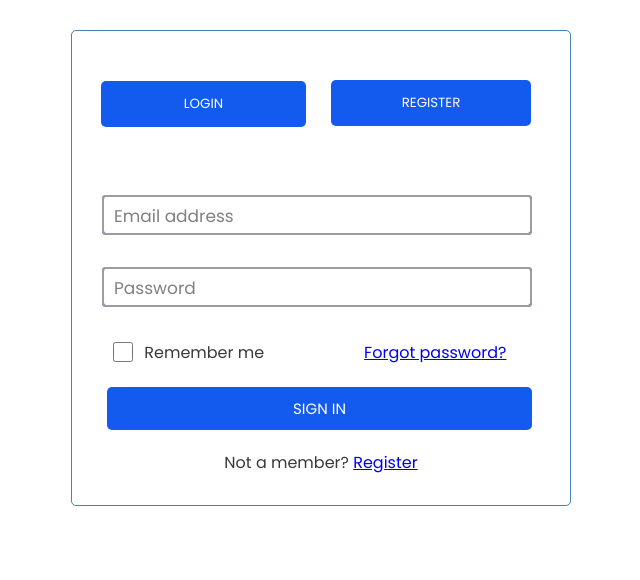
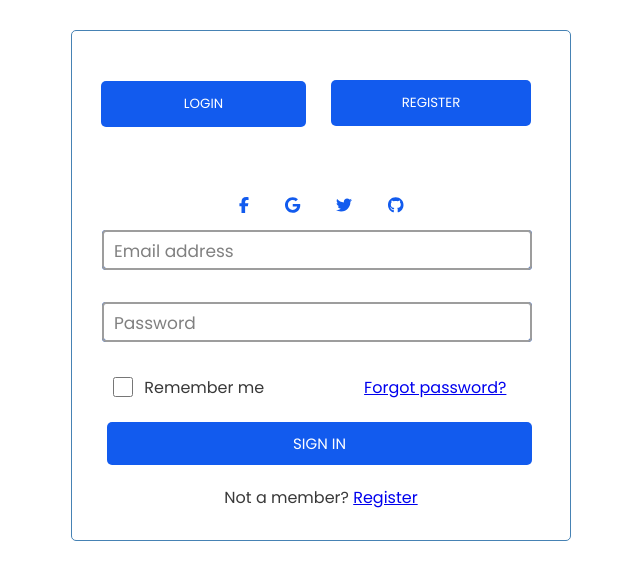
Before and after one commit to OlhaYarosh1/Register-Page, a React (Create React App) app: page / in a window 1280 px wide. Shown: the top 580 px of the page, without its empty margins (319-959 px from the left). Built offline with nearby package versions, Linux system fonts and the light colour scheme.

Commit message:
Added Social Icons.

```diff
--- a/package.json
+++ b/package.json
@@ -3,6 +3,10 @@
   "version": "0.1.0",
   "private": true,
   "dependencies": {
+    "@fortawesome/fontawesome-svg-core": "^6.1.2",
+    "@fortawesome/free-brands-svg-icons": "^6.1.2",
+    "@fortawesome/free-solid-svg-icons": "^6.1.2",
+    "@fortawesome/react-fontawesome": "^0.2.0",
     "@material-ui/core": "^4.12.4",
     "@material-ui/icons": "^4.11.3",
     "@testing-library/jest-dom": "^5.16.4",
--- a/src/components/Container.js
+++ b/src/components/Container.js
@@ -4,11 +4,13 @@
 import Input from './Input'
 import classes from './Container.module.css'
 import ButtonRegister from './ButtonRegister'
+import SocialIcons from './SocialIcons'
 
 const Container = () => {
     return (
         <div className={classes.container}>
             <ButtonRegister/>
+            <SocialIcons/>
             <Input title={'Email address'} type={'text'} widthL={'8px'} widthR={'316px'}/>
             <Input title={'Password'} type={'password'} widthL={'8px'} widthR={'348px'}/>
             <Checkbox/>
--- /dev/null
+++ b/src/components/SocialIcons.js
@@ -0,0 +1,22 @@
+import React from 'react'
+import classes from './SocialIcons.module.css'
+import { FontAwesomeIcon } from '@fortawesome/react-fontawesome'
+import { faFacebookF } from '@fortawesome/free-brands-svg-icons'
+import { faGoogle } from '@fortawesome/free-brands-svg-icons'
+import { faTwitter } from '@fortawesome/free-brands-svg-icons'
+import { faGithub } from '@fortawesome/free-brands-svg-icons'
+
+const SocialIcons = () => {
+  return (
+    <div>
+        <div className={classes.socialIcons}>
+        <FontAwesomeIcon className={classes.img} icon={faFacebookF}/>
+        <FontAwesomeIcon className={classes.img} icon={faGoogle}/>
+        <FontAwesomeIcon className={classes.img} icon={faTwitter}/>
+        <FontAwesomeIcon className={classes.img} icon={faGithub}/>
+        </div>
+    </div>
+  )
+}
+
+export default SocialIcons
--- /dev/null
+++ b/src/components/SocialIcons.module.css
@@ -0,0 +1,9 @@
+.socialIcons {
+    margin: 10px 20px;
+    text-align: center;
+    color: #125bee;
+}
+
+.img {
+    margin: 0 18px;
+}
```
Also changed, not shown: 1 other file (tests, documents, lock files or other folders).
